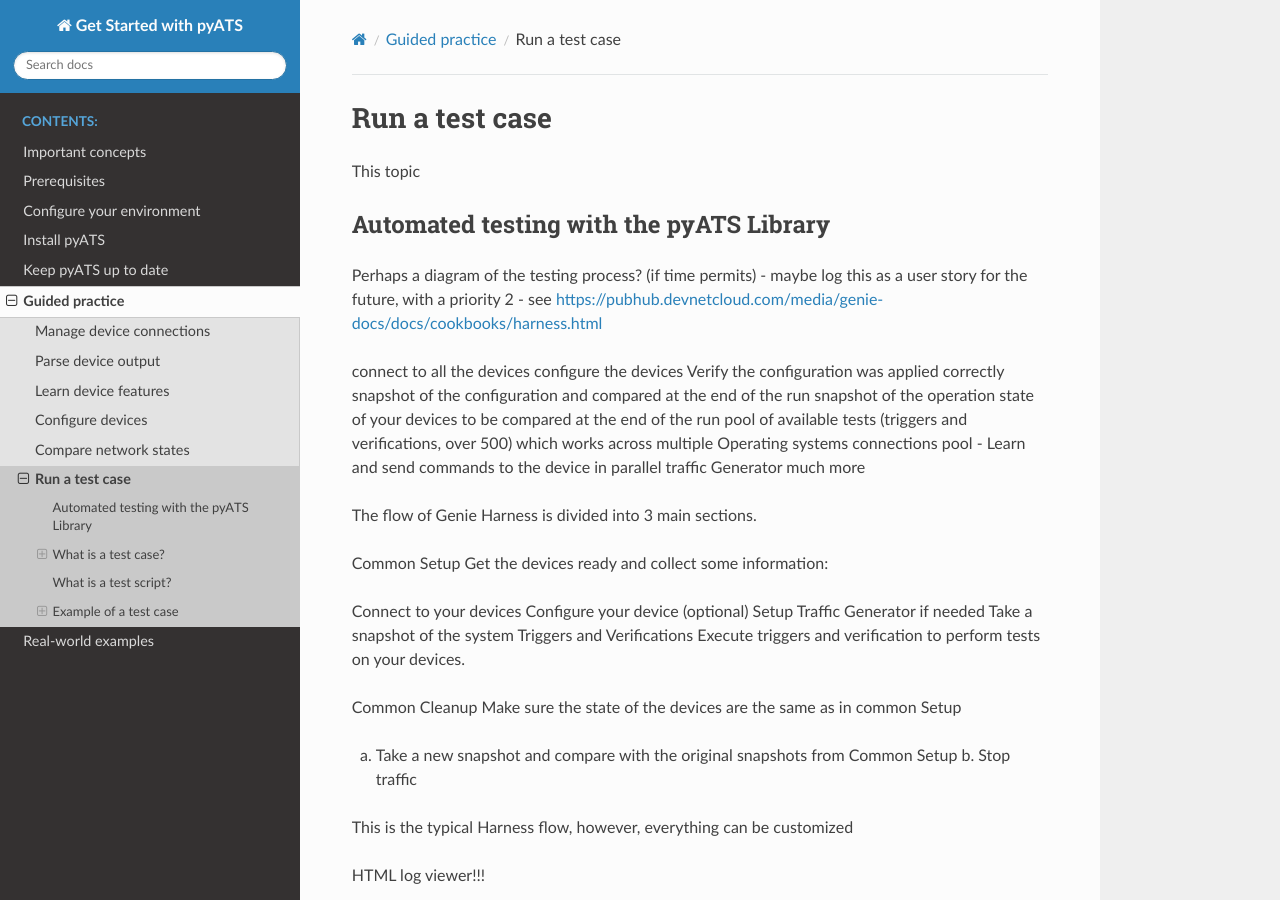
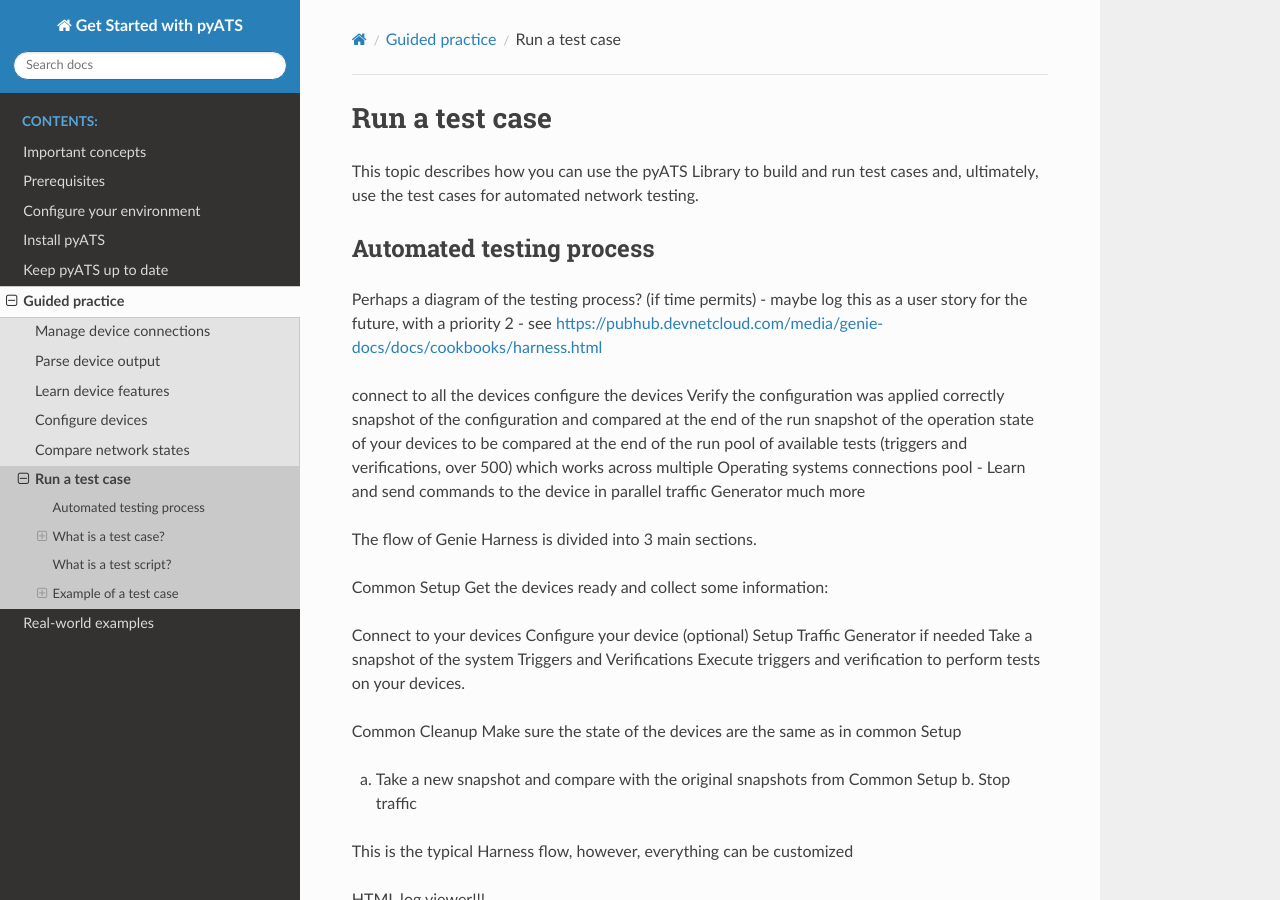
Before and after one commit to CiscoTestAutomation/getting-started, a Sphinx documentation site: the page built from source/quickstart/runtestcase.rst, in a window 1280 px wide and 900 px high. Built offline with Sphinx 7.4.7 and the Read the Docs theme 2.0.0, drawn with Linux system fonts in a browser that asks for light colours; pages that are not in the unit, such as notebooks, are missing from menus.

Commit message:
Fixed file names for consistency.

```diff
--- /dev/null
+++ b/source/definitions/def_harness.rst
@@ -0,0 +1,3 @@
+.. _genie-harness:
+
+The |library| Harness module controls the flow of your network automation and testing, based on user-provided :term:`arguments` (input). For example, you can input the sequence of setup, triggers, verifications, and tear-down (cleanup) that you want to execute.
--- a/source/quickstart/comparebeforeafter.rst
+++ b/source/quickstart/comparebeforeafter.rst
@@ -6,7 +6,7 @@
 
 This topic describes how to use the ``Diff`` functionality to monitor your network and to verify that your network is performing as expected.
 
-.. include:: ../definitions/def-diff.rst
+.. include:: ../definitions/def_diff.rst
 
 .. tip:: You don't need to know Python -- the :ref:`Library CLI <genie-cli>` includes a ``Diff`` command that you can run in your Linux terminal.
 
--- a/source/quickstart/keyconcepts.rst
+++ b/source/quickstart/keyconcepts.rst
@@ -57,7 +57,7 @@
     .. include:: ../definitions/def_parser.rst
 
    Harness
-    The |library| Harness module controls the flow of your network automation and testing, based on user-provided :term:`arguments` (input). For example, you can input the sequence of setup, triggers, verifications, and tear-down (cleanup) that you want to execute.
+    .. include:: ../definitions/def_harness.rst
 
 
    Devices
@@ -70,7 +70,7 @@
     .. include:: ../definitions/def_conf.rst
 
    Diff
-    .. include:: ../definitions/def-diff.rst
+    .. include:: ../definitions/def_diff.rst
 
    Robot Framework
     Robot Framework is a generic Python test automation framework that focuses on acceptance test automation using English-like, easy-to-use keywords to define test cases.
--- a/source/quickstart/runtestcase.rst
+++ b/source/quickstart/runtestcase.rst
@@ -1,9 +1,9 @@
 Run a test case
 ======================
-This topic
+This topic describes how you can use the |library| to build and run test cases and, ultimately, use the test cases for automated network testing.
 
-Automated testing with the |library|
--------------------------------------
+Automated testing process
+---------------------------
 Perhaps a diagram of the testing process? (if time permits) - maybe log this as a user story for the future, with a priority 2 - see https://pubhub.devnetcloud.com/media/genie-docs/docs/cookbooks/harness.html
 
 connect to all the devices
```
Also changed, not shown: source/definitions/def_diff.rst (renamed from source/definitions/def-diff.rst).
